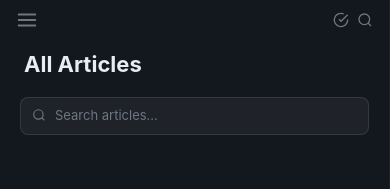
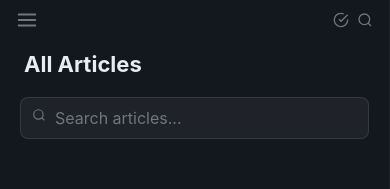
Before and after one commit to gm2211/skim, a React (Vite) app: page / in a window 390 px wide. Shown: the top 189 px of the page. Built offline with nearby package versions, Linux system fonts and the light colour scheme.

Commit message:
fix(ios): suppress focus auto-zoom by forcing 16px input font on phone

```diff
--- a/src/components/layout/ArticleList.tsx
+++ b/src/components/layout/ArticleList.tsx
@@ -415,7 +415,9 @@ export function ArticleList() {
             style={{
               background: "rgba(255, 255, 255, 0.05)",
               padding: "8px 12px 8px 34px",
-              fontSize: 13,
+              // iOS WKWebView auto-zooms inputs with font-size < 16px on
+              // focus. Use 16 on phone to suppress that zoom.
+              fontSize: isPhone ? 16 : 13,
             }}
           />
         </div>
--- a/src/globals.css
+++ b/src/globals.css
@@ -55,6 +55,15 @@ html, body, #root {
   padding-left: env(safe-area-inset-left);
   padding-right: env(safe-area-inset-right);
   background: var(--color-bg-primary);
+}
+
+/* iOS WKWebView auto-zooms inputs whose computed font-size is < 16px.
+   Force 16px on phone-class viewports for every text input so focusing
+   never triggers the zoom. */
+@media (max-width: 600px) {
+  input, textarea, select {
+    font-size: 16px !important;
+  }
 }
 
 /* Ensure interactive elements sit above the drag region */
```
Also changed, not shown: 1 other file (tests, documents, lock files or other folders).
